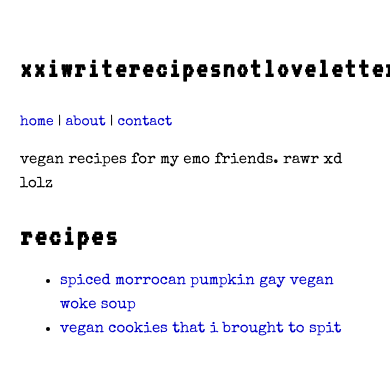
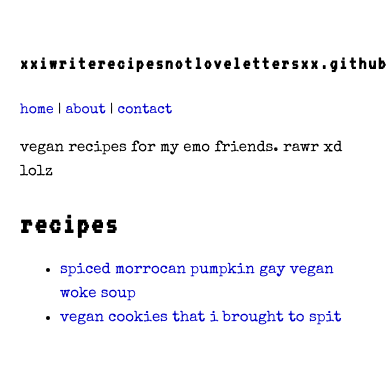
Before and after one commit to xxiwriterecipesnotlovelettersxx/xxiwriterecipesnotlovelettersxx.github.io, a Jekyll site: the page built from index.md, in a window 390 px wide. Shown: the top 375 px of the page. Built offline with Jekyll 4.4.1, drawn with Linux system fonts in a browser that asks for light colours.

Commit message:
Update style.css

```diff
--- a/assets/css/style.css
+++ b/assets/css/style.css
@@ -74,7 +74,7 @@ h2 {
 
   /* Shrink only the site title */
   header h1 {
-    font-size: 1.8rem;  /* tweak smaller/larger as needed */
+    font-size: 1.2rem;  /* tweak smaller/larger as needed */
     line-height: 1.2;
   }
 
```
